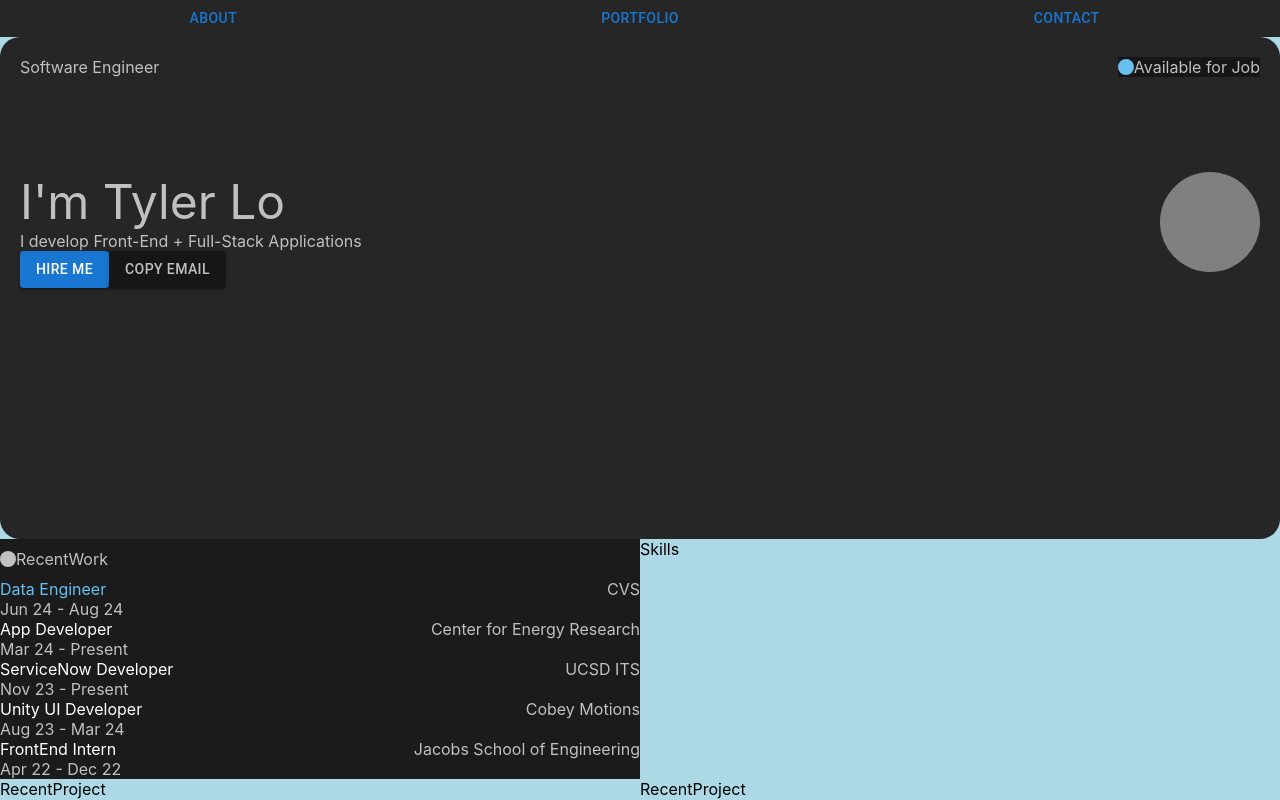
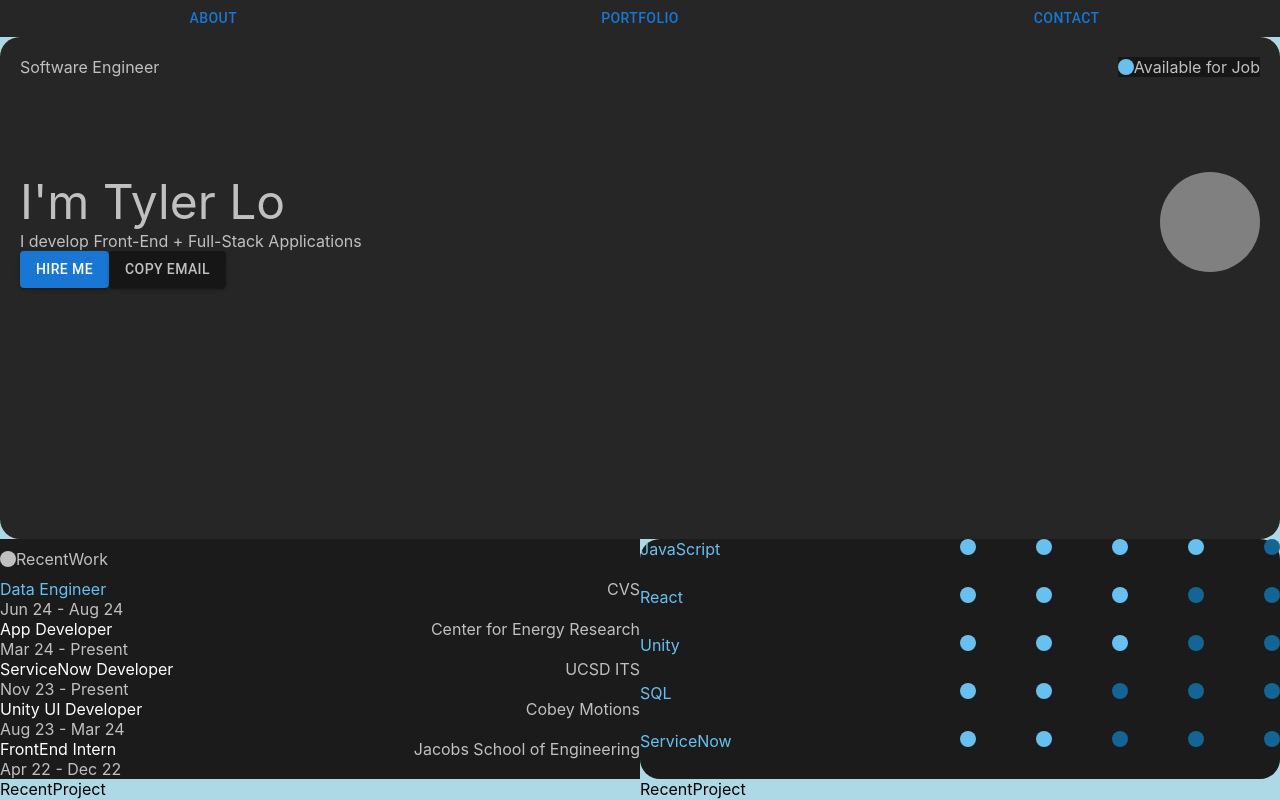
Before and after one commit to TylerLo416/TylerLoPortfolioWebsite, a React (Create React App) app in the folder portfolio/: page / in a window 1280 px wide. Built offline with nearby package versions, Linux system fonts and the light colour scheme.

Commit message:
adding skills HTML

```diff
--- a/portfolio/src/components/Skills/Skills.jsx
+++ b/portfolio/src/components/Skills/Skills.jsx
@@ -1,8 +1,51 @@
 import React from 'react'
+import styles from './Skills.module.css'
+
+const WorkExperience = ({ jobTitle, date, company, index}) => {
+  const title_color = index === 0 ? styles.blue_title : styles.white_title;
+  return (
+    <div className={styles.workexperience}>
+      <div className={styles.left_column}>
+        <div className={title_color}>{jobTitle}</div>
+        <div className={styles.date_company_color}>{date}</div>
+      </div>
+      <div className={styles.date_company_color}>{company}</div>
+    </div>
+  )
+}
+
+const Skill = ({ skillName, proficiency }) => {
+
+  const renderDots = () => {
+    const dots = [];
+    for (let i = 0; i < 5; i++) {
+      const dotColor = i < proficiency ? styles.light_blue_dot : styles.blue_dot;
+      dots.push(<div key={i} className={`${styles.dots} ${dotColor}`}></div>);
+    }
+    return dots;
+  };
+
+  return (
+    <div className={styles.skill}>
+      <div className={styles.skill_name}>{skillName}</div>
+      <div className={styles.dot_container}>
+        {renderDots()}
+      </div>
+    </div>
+  )
+}
+
+
 
 const Skills = () => {
   return (
-    <div>Skills</div>
+    <div className={styles.skills}>
+      <Skill skillName="JavaScript" proficiency="4" />
+      <Skill skillName="React" proficiency="3" />
+      <Skill skillName="Unity" proficiency="3" />
+      <Skill skillName = "SQL" proficiency="2" />
+      <Skill skillName = "ServiceNow" proficiency="2" />
+    </div>
   )
 }
 
--- /dev/null
+++ b/portfolio/src/components/Skills/Skills.module.css
@@ -0,0 +1,36 @@
+.skills {
+    background-color: #1B1B1B;
+    border-radius: 20px;
+
+    display: grid;
+    grid-template-rows: 1fr 1fr 1fr 1fr 1fr;/*set this amount to #skills*/
+}
+
+.skill {
+    display: grid;
+    grid-template-columns: 1fr 1fr;
+}
+
+.skill_name {
+    color: #68C0F1;
+}
+
+.dot_container {
+    display: flex;
+    flex-direction: row;
+    justify-content: space-between;
+}
+
+.dots {
+    width: 1em; /* Adjust circle size as needed */
+    height: 1em; /* Adjust circle size as needed */
+    border-radius: 50%; /* Make it a circle */
+}
+
+.light_blue_dot {
+    background-color: #68C0F1; /* Blue color */
+}
+
+.blue_dot {
+    background-color: #126594;
+}
```
